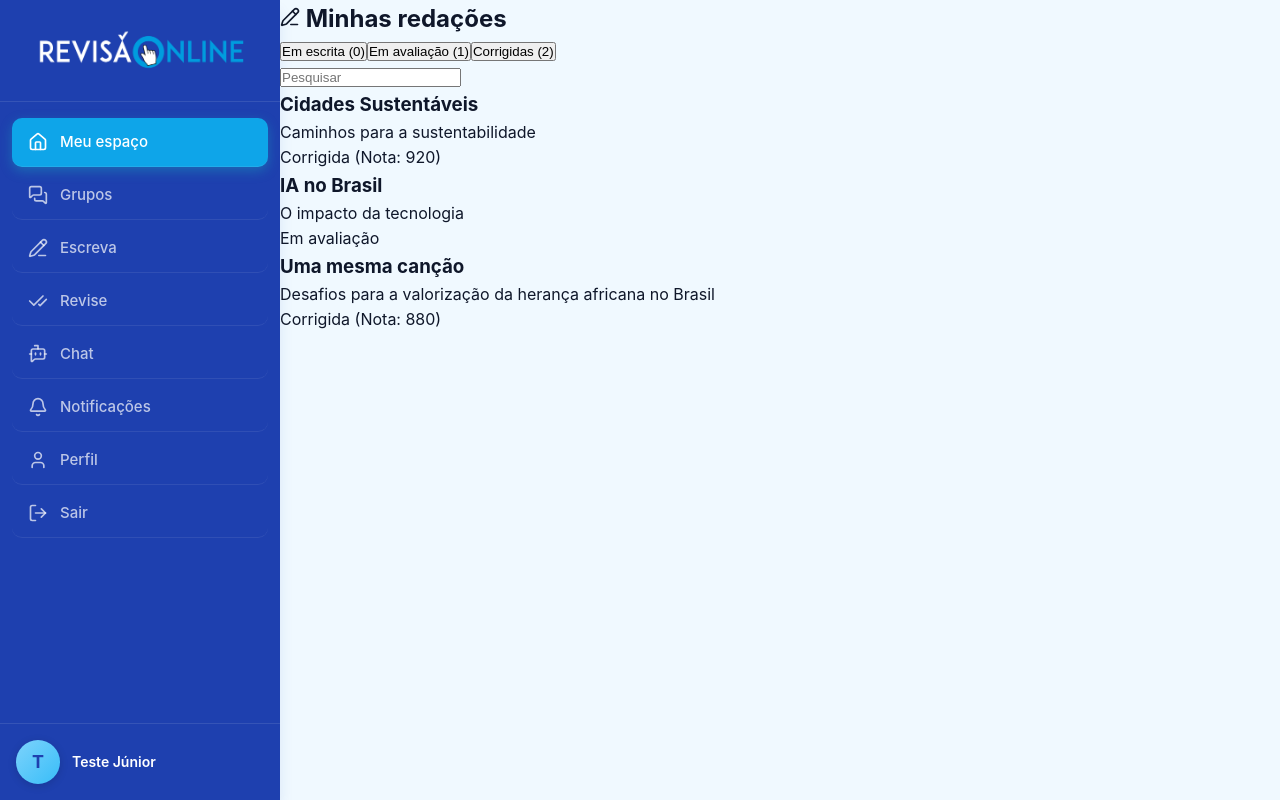
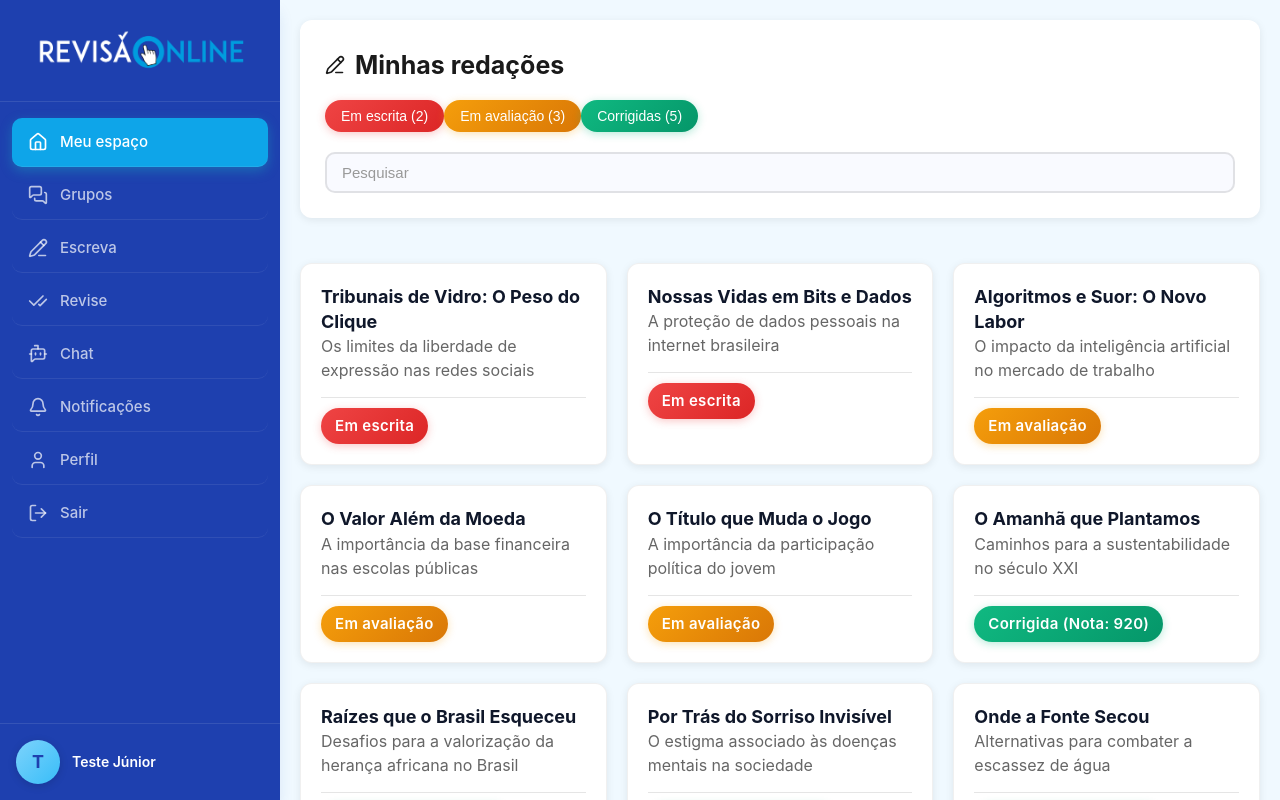
Before and after one commit to isamattoss/projetofrontend, a React (Vite) app: page /home in a window 1280 px wide. Built offline with nearby package versions, Linux system fonts and the light colour scheme; sample sign-in values are in the browser's storage.

Commit message:
home: atualização lista de redações ok e badges coloridas de acordo com o status ok (sob ajustes)

```diff
--- a/src/Home.jsx
+++ b/src/Home.jsx
@@ -3,17 +3,18 @@ import { Link, useNavigate } from 'react-router-dom';
 import './home.style.css';
 import logo from './logo2.png';
 import { User, Home as HomeIcon, MessagesSquare, PencilLine, CheckCheck, BotMessageSquare, Bell, LogOut } from 'lucide-react';
-
+import { listaRedacoes } from './redacoes';
 
 const Home = () => {
     const navigate = useNavigate();
-    const [redacoes] = useState([
-    { id: 1, titulo: "Cidades Sustentáveis", tema: "Caminhos para a sustentabilidade", status: "Corrigida", nota: 920 },
-    { id: 2, titulo: "IA no Brasil", tema: "O impacto da tecnologia", status: "Em avaliação", nota: null },
-    { id: 3, titulo: "Uma mesma canção", tema: "Desafios para a valorização da herança africana no Brasil", status: "Corrigida", nota: 880 },
-    ])
+
 
 const [perfil] = useState({ nome: "Teste Júnior" });
+const [redacoes] = useState(listaRedacoes || []);
+//consts para status
+const totalEscrita = redacoes?.filter(r => r.status === 'Em escrita').length || 0;
+const totalAvaliacao = redacoes.filter(r => r.status === 'Em avaliação').length || 0;
+const totalCorrigida = redacoes.filter(r => r.status === 'Corrigida').length || 0;
 
 const handleLogout = () => {
         localStorage.removeItem('auth_token');
@@ -80,9 +81,9 @@ const handleLogout = () => {
                         <h2><PencilLine size={20} /> Minhas redações</h2>
                     </div>
                     <div className="ops-container"></div>
-                    <button className='ops-btn'>Em escrita (0)</button>
-                    <button className='ops-btn'>Em avaliação (1)</button>
-                    <button className='ops-btn'>Corrigidas (2)</button>
+                    <button className='btn-badge-vermelho'>Em escrita ({totalEscrita})</button>
+                    <button className='btn-badge-amarelo'>Em avaliação ({totalAvaliacao})</button>
+                    <button className='btn-badge-verde'>Corrigidas ({totalCorrigida})</button>
                     <div className='pesquisa'>
                         <input type='text' placeholder="Pesquisar"/>
                     </div>
--- a/src/home.style.css
+++ b/src/home.style.css
@@ -62,3 +62,217 @@
     color: var(--text-white);
     box-shadow: 0 4px 12px rgba(23, 170, 191, 0.4);
 }
+
+.conteudo{
+    padding: 20px;
+    overflow-y: auto;  /*scroll das redações home */
+}
+
+.redacoes-lista{
+    display: grid;
+    grid-template-columns: repeat(auto-fill, minmax(300px, 1fr));
+    gap: 20px;
+    padding: 20px 0;
+}
+
+.redacao-item{
+    background-color: white;
+    border-radius: 12px;
+    padding: 20px;
+    box-shadow: 0 2px 8px rgba(0, 0, 0, 0.08);
+    border:  1px solid rgba(0, 0, 0, 0.06);
+    cursor: pointer;
+    position: relative;
+    overflow: hidden;
+}
+
+.redacao-item:hover{
+    box-shadow: 0 4px 16px rgba(0, 0, 0, 0.12);
+    transform: translateY(-2px);
+}
+
+.redacao-header{
+    margin-bottom: 12px;
+}
+
+.redacao-header h3{
+    font-size: 18px;
+    line-height: 1.4;
+}
+
+.redacao-header p{
+    font-size: 16px;
+    color: #666;
+    line-height: 1.5;
+    overflow: hidden;
+}
+
+.redacao-status{
+    display: flex;
+    align-items: center;
+    margin-top: 15px;
+    padding-top: 10px;
+    border-top: 1px solid rgba(0, 0, 0, 0.1);
+}
+
+.badge{
+    display: inline-flex;
+    align-items: center;
+    padding: 6px 14px;
+    border-radius: 20px;
+    font-weight: 600;
+    letter-spacing: 0.3px;
+    font-size: 15px;
+}
+
+.badge-verde{
+    color: white;
+    background: linear-gradient(135deg, #10b981 0%, #059669 100%);
+    box-shadow: 0 2px 8px rgba(16, 185, 129, 0.3);
+}
+
+.badge-verde:hover{
+    box-shadow: 0px 4px 12px rgba(16, 185, 129, 0.4);
+    transform: scale(1.05);
+}
+
+.badge-amarelo{
+    color: white;
+    background: linear-gradient(135deg, #f59e0b 0%, #d97706 100%);
+    box-shadow: 0 2px 8px rgba(245, 158, 11, 0.3);
+}
+
+.badge-amarelo:hover{
+    box-shadow: 0px 4px 12px rgba(245, 158, 11, 0.4);
+    transform: scale(1.05);
+}
+
+.badge-vermelho{
+    color: white;
+    background: linear-gradient(135deg, #ef4444 0%, #dc2626 100%);
+    box-shadow: 0 2px 8px rgba(239, 68, 68, 0.3);
+}
+
+.badge-vermelho:hover{
+    box-shadow: 0px 4px 12px rgba(239, 68, 68, 0.4);
+    transform: scale(1.05);
+}
+
+.card-container{
+    background-color: white;
+    border-radius: 12px;
+    padding: 25px;
+    box-shadow: 0 2px 8px rgba(0, 0, 0, 0.08);
+    margin-bottom: 25px;
+}
+
+.card-header{
+    display: flex;
+    align-items: center;
+    margin-bottom: 15px;
+}
+
+.card-header h2{
+    display: flex;
+    align-items: center;
+    gap: 10px;
+    font-size: 25px;
+    color: #1a1a1a;
+    margin: 0;
+}
+
+.ops-container{
+    display: flex;
+    gap: 10px;
+    flex-wrap: wrap;
+}
+
+.btn-badge-verde{
+    color: white;
+    background: linear-gradient(135deg, #10b981 0%, #059669 100%);
+    box-shadow: 0 2px 8px rgba(16, 185, 129, 0.3);
+    border: none;
+    border-radius: 20px;
+    padding: 8px 16px;
+    font-size: 14px;
+    cursor: pointer;
+    transition: background-color 0.2s ease;
+}
+
+.btn-badge-verde:hover{
+    transform: scale(1.05);
+}
+
+.btn-badge-amarelo{
+    color: white;
+    background: linear-gradient(135deg, #f59e0b 0%, #d97706 100%);
+    box-shadow: 0 2px 8px rgba(245, 158, 11, 0.3);
+    border: none;
+    border-radius: 20px;
+    padding: 8px 16px;
+    font-size: 14px;
+    cursor: pointer;
+    transition: background-color 0.2s ease;
+
+}
+
+.btn-badge-amarelo:hover{
+    transform: scale(1.05);
+}
+
+.btn-badge-vermelho{
+    color: white;
+    background: linear-gradient(135deg, #ef4444 0%, #dc2626 100%);
+    box-shadow: 0 2px 8px rgba(239, 68, 68, 0.3);
+    border: none;
+    border-radius: 20px;
+    padding: 8px 16px;
+    font-size: 14px;
+    cursor: pointer;
+    transition: background-color 0.2s ease;
+}
+
+.btn-badge-vermelho:hover{
+    transform: scale(1.05);
+}
+
+.pesquisa{
+    margin-top: 20px;
+}
+
+.pesquisa input{
+    width: 100%;
+    background-color: rgb(249, 250, 255);
+    border: 2px solid rgba(0, 0, 0, 0.1);
+    border-radius: 10px;
+    padding: 10px 15px;
+    color: black;
+    font-size: 15px;
+}
+
+.pesquisa input:focus{
+    outline: none;
+    border-color: var(--primary-blue);
+    box-shadow: 0 0 0 3px rgba(23, 170, 191, 0.1);
+}
+
+.pesquisa input::placeholder{
+    color: #999;
+}
+
+@media (max-width: 768px) {
+    .redacoes-lista {
+        grid-template-columns: 1fr;
+        gap: 16px;
+    }
+
+    .ops-container {
+        flex-direction: column;
+    }
+
+    .btn-badge-amarelo, .btn-badge-verde, .btn-badge-vermelho {
+        width: 30%;
+        padding: 10px;
+        font-size: 16px;
+    }
+}
--- /dev/null
+++ b/src/redacoes.js
@@ -0,0 +1,72 @@
+export const listaRedacoes =[
+     {
+    "id": 10,
+    "titulo": "Tribunais de Vidro: O Peso do Clique",
+    "tema": "Os limites da liberdade de expressão nas redes sociais",
+    "status": "Em escrita",
+    "nota": null
+  },
+  {
+    "id": 9,
+    "titulo": "Nossas Vidas em Bits e Dados",
+    "tema": "A proteção de dados pessoais na internet brasileira",
+    "status": "Em escrita",
+    "nota": null
+  },
+   {
+    "id": 8,
+    "titulo": "Algoritmos e Suor: O Novo Labor",
+    "tema": "O impacto da inteligência artificial no mercado de trabalho",
+    "status": "Em avaliação",
+    "nota": null
+  },
+  {
+    "id": 7,
+    "titulo": "O Valor Além da Moeda",
+    "tema": "A importância da base financeira nas escolas públicas",
+    "status": "Em avaliação",
+    "nota": null
+  },
+  {
+    "id": 6,
+    "titulo": "O Título que Muda o Jogo",
+    "tema": "A importância da participação política do jovem",
+    "status": "Em avaliação",
+    "nota": null
+  },
+    {
+    "id": 5,
+    "titulo": "O Amanhã que Plantamos",
+    "tema": "Caminhos para a sustentabilidade no século XXI",
+    "status": "Corrigida",
+    "nota": 920
+  },
+  {
+    "id": 4,
+    "titulo": "Raízes que o Brasil Esqueceu",
+    "tema": "Desafios para a valorização da herança africana no Brasil",
+    "status": "Corrigida",
+    "nota": 880
+  },
+  {
+    "id": 3,
+    "titulo": "Por Trás do Sorriso Invisível",
+    "tema": "O estigma associado às doenças mentais na sociedade",
+    "status": "Corrigida",
+    "nota": 960
+  },
+  {
+    "id": 2,
+    "titulo": "Onde a Fonte Secou",
+    "tema": "Alternativas para combater a escassez de água",
+    "status": "Corrigida",
+    "nota": 740
+  },
+  {
+    "id": 1,
+    "titulo": "O Direito de Ir, Vir e Esperar",
+    "tema": "O desafio do transporte público nas grandes metrópoles",
+    "status": "Corrigida",
+    "nota": 820
+  }
+ ]
```
Also changed, not shown: 1 other file (tests, documents, lock files or other folders).
